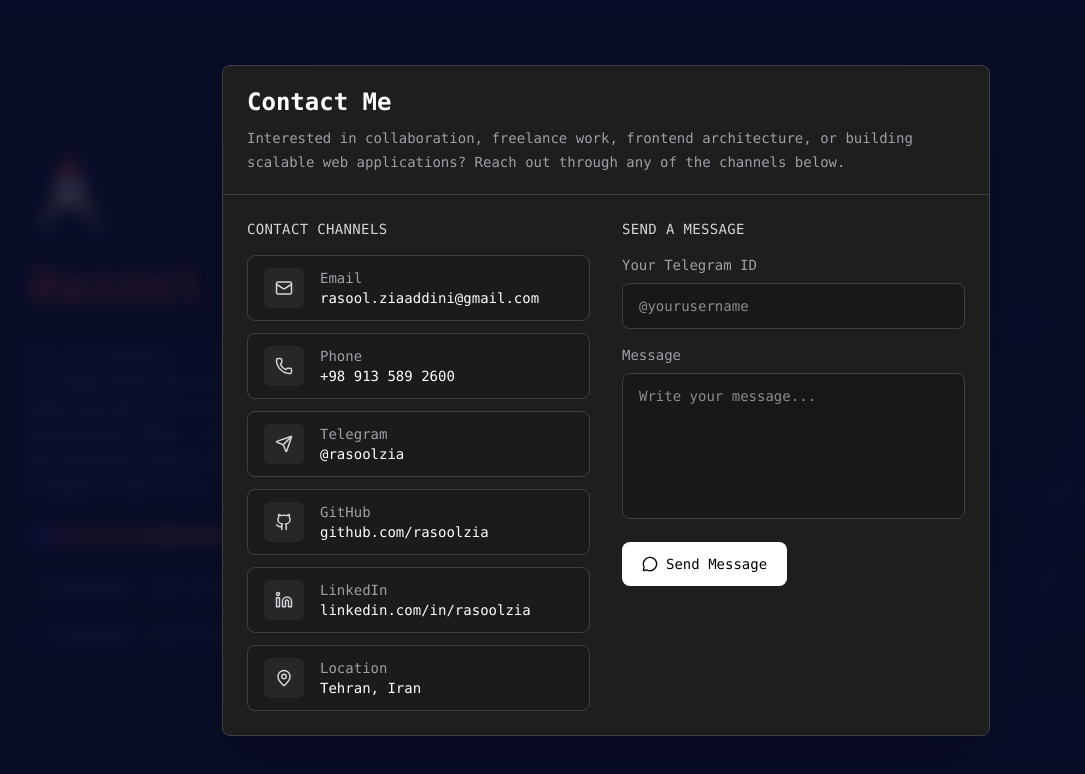
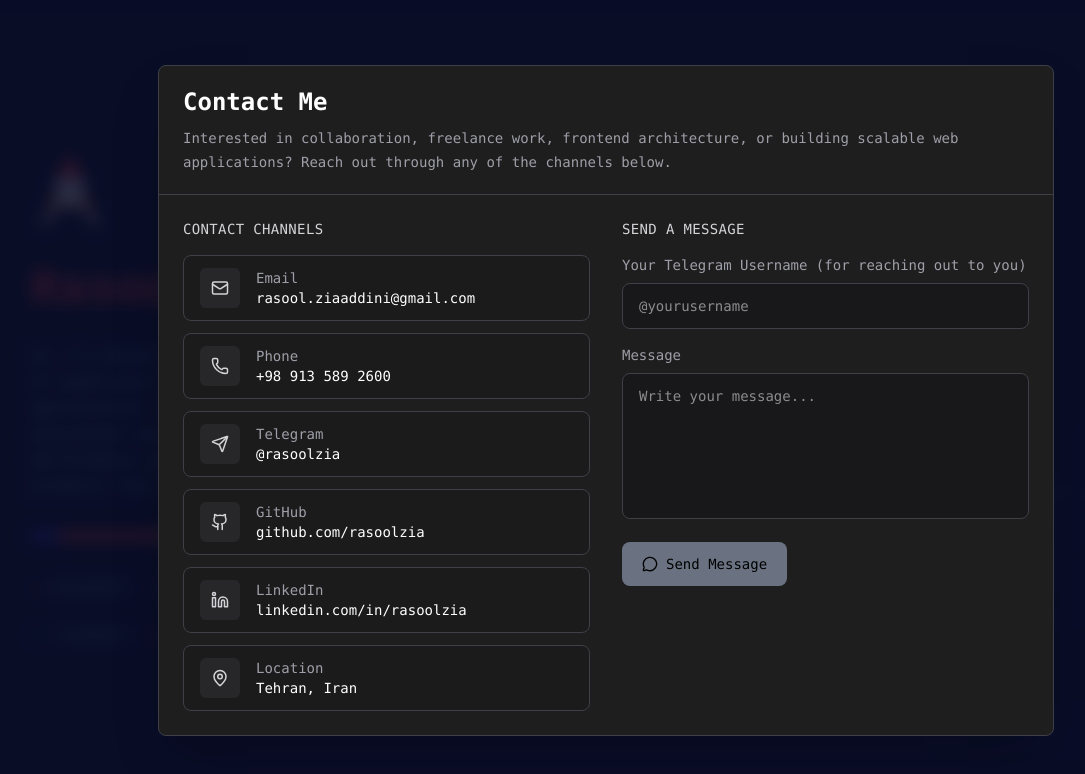
Before and after one commit to rasoolzia/mrzd-portfolio, a React (Vite) app: page / in a window 1280 px wide. Both pictures are taken after a click on the button "contact". Shown: the top 774 px of the page, without its empty margins (34-1119 px from the left). Built offline with nearby package versions, Linux system fonts and the light colour scheme; no server answers.

Commit message:
feat: make contact modal scrollable

```diff
--- a/src/components/common/Modal.tsx
+++ b/src/components/common/Modal.tsx
@@ -62,7 +62,12 @@ export default function Modal({
                }
             }}
          >
-            <div className={cn('w-full max-w-3xl mx-4', contentClassName)}>
+            <div
+               className={cn(
+                  'w-full max-w-4xl mx-4 max-h-[90vh] flex flex-col overflow-hidden shadow-2xl',
+                  contentClassName,
+               )}
+            >
                {children}
             </div>
          </div>
--- a/src/components/contact/ContactForm.tsx
+++ b/src/components/contact/ContactForm.tsx
@@ -10,7 +10,7 @@ export default function ContactForm() {
          <form className="space-y-4">
             <div>
                <label className="mb-2 block text-sm text-zinc-400">
-                  Your Telegram ID
+                  Your Telegram Username (for reaching out to you)
                </label>
 
                <input
@@ -27,6 +27,7 @@ export default function ContactForm() {
 
                <textarea
                   rows={6}
+                  dir="auto"
                   placeholder="Write your message..."
                   className="w-full resize-none rounded-lg border border-zinc-700 bg-zinc-900 px-4 py-3 text-sm text-white outline-none transition focus:border-zinc-500"
                />
@@ -34,7 +35,8 @@ export default function ContactForm() {
 
             <button
                type="submit"
-               className="inline-flex items-center gap-2 rounded-lg bg-white px-5 py-3 text-sm font-medium text-black transition hover:opacity-90"
+               className="inline-flex items-center gap-2 rounded-lg bg-white px-5 py-3 text-sm font-medium text-black transition hover:opacity-90 disabled:bg-gray-500"
+               disabled
             >
                <MessageCircle size={16} />
                Send Message
--- a/src/components/contact/ContactModal.tsx
+++ b/src/components/contact/ContactModal.tsx
@@ -11,14 +11,15 @@ export default function ContactModal({ className }: Props) {
    return (
       <div
          className={cn(
-            'w-full max-w-4xl overflow-hidden rounded-lg border border-zinc-700 bg-[#1e1e1e] shadow-2xl',
+            'flex flex-col w-full h-full max-h-inherit rounded-lg border border-zinc-700 bg-[#1e1e1e] overflow-hidden',
             className,
          )}
       >
          {/* Header */}
          <ContactModalHeader />
 
-         <div className="grid grid-cols-1 gap-8 p-6 lg:grid-cols-2">
+         {/* Body (Scrolls) */}
+         <div className="flex-1 overflow-y-auto p-6 grid grid-cols-1 gap-8 lg:grid-cols-2">
             {/* Contact Methods */}
             <ContactMethods />
 
```
